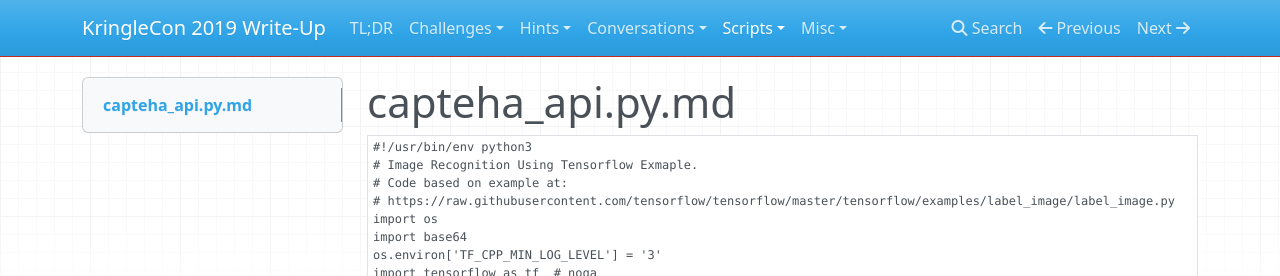
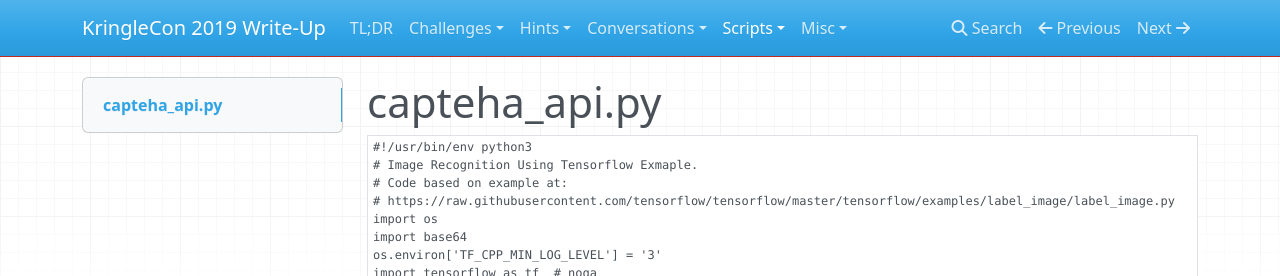
Before and after one commit to crahan/HolidayHackChallenge2019, an MkDocs documentation site: the page built from docs/scripts/capteha_api.py.md, in a window 1280 px wide and 900 px high. Shown: the top 276 px of the window. Built offline with MkDocs 1.6.1, drawn with Linux system fonts in a browser that asks for light colours; nearby versions of some CDN libraries; a style sheet for code colours, icons or effects is not loaded.

````diff
--- a/docs/scripts/capteha_api.py.md
+++ b/docs/scripts/capteha_api.py.md
@@ -1,4 +1,4 @@
-# capteha_api.py.md
+# capteha_api.py
 ```python
 #!/usr/bin/env python3
 # Image Recognition Using Tensorflow Exmaple.
````
